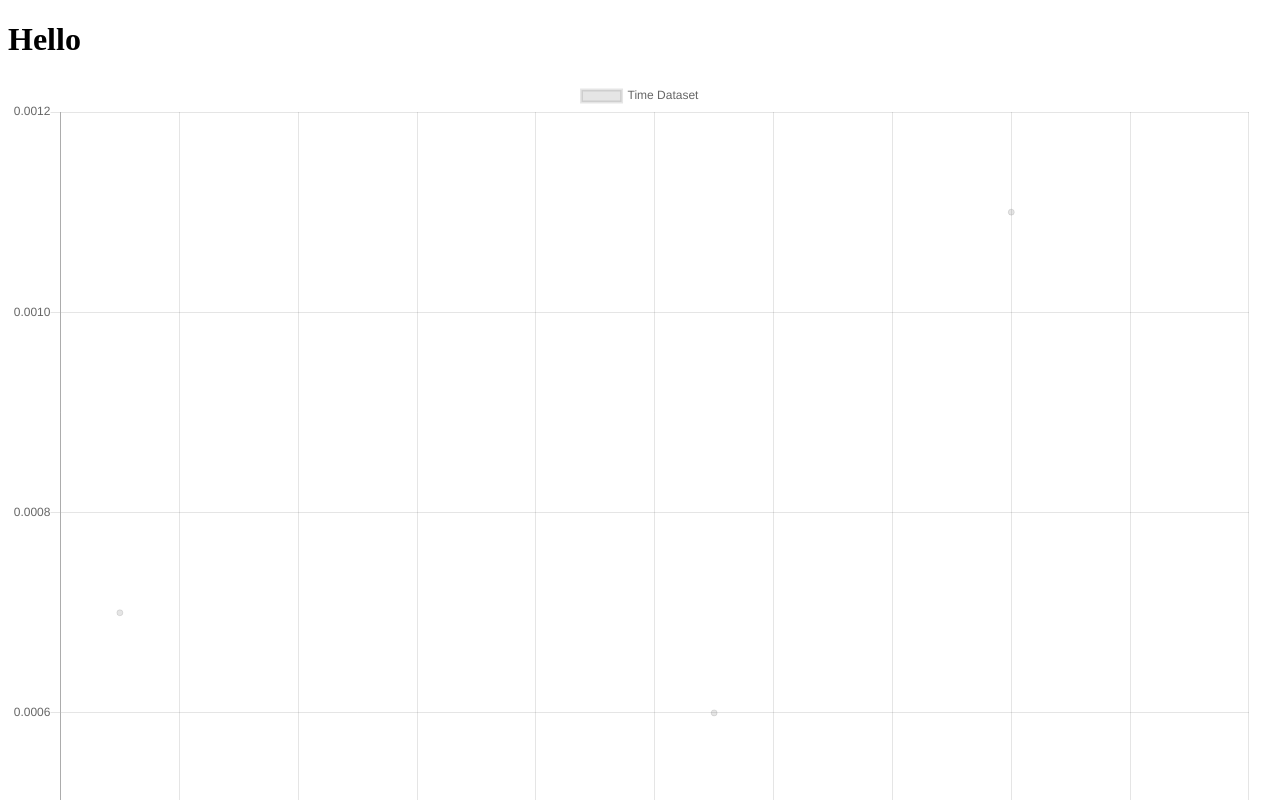
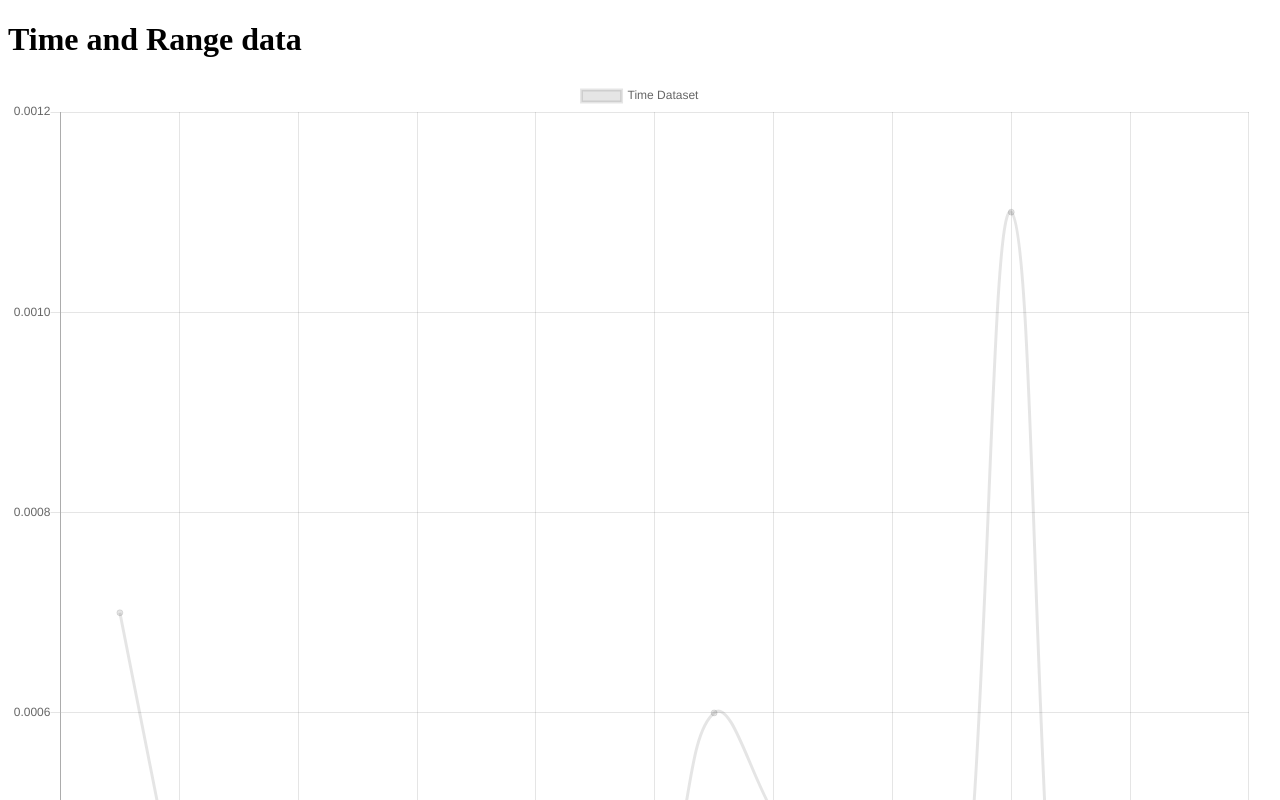
Before and after one commit to Ma9sha/algorithm, a plain HTML site: page index.html in a window 1280 px wide. Shown: the top 800 px of the page. Drawn offline with nearby package versions, Linux system fonts and the light colour scheme.

Commit message:
drew lines to connect between datapoints

```diff
--- a/index.html
+++ b/index.html
@@ -3,7 +3,7 @@
 <html>
   <head>
 <title>First Json file</title>
-<p><h1 id='test'>Hello</h1></p>
+<p><h1 id='test'>Time and Range data</h1></p>
   <script type="text/javascript" src="data.json"></script>
   <script type="text/javascript" src="https://cdn.jsdelivr.net/npm/chart.js@2.8.0/dist/Chart.min.js"></script>
 </head>
--- a/javascript.js
+++ b/javascript.js
@@ -14,9 +14,9 @@ function load(){
 
         datasets: [{
             label: 'Time Dataset',
-
-        data: data1
-
+            data: data1,
+            showLine: true,
+            fill: false
               }]
             },
     options: {
@@ -24,6 +24,7 @@ function load(){
             xAxes: [{
                 type: 'linear',
                 position: 'bottom'
+
             }]
         }
     }
```
